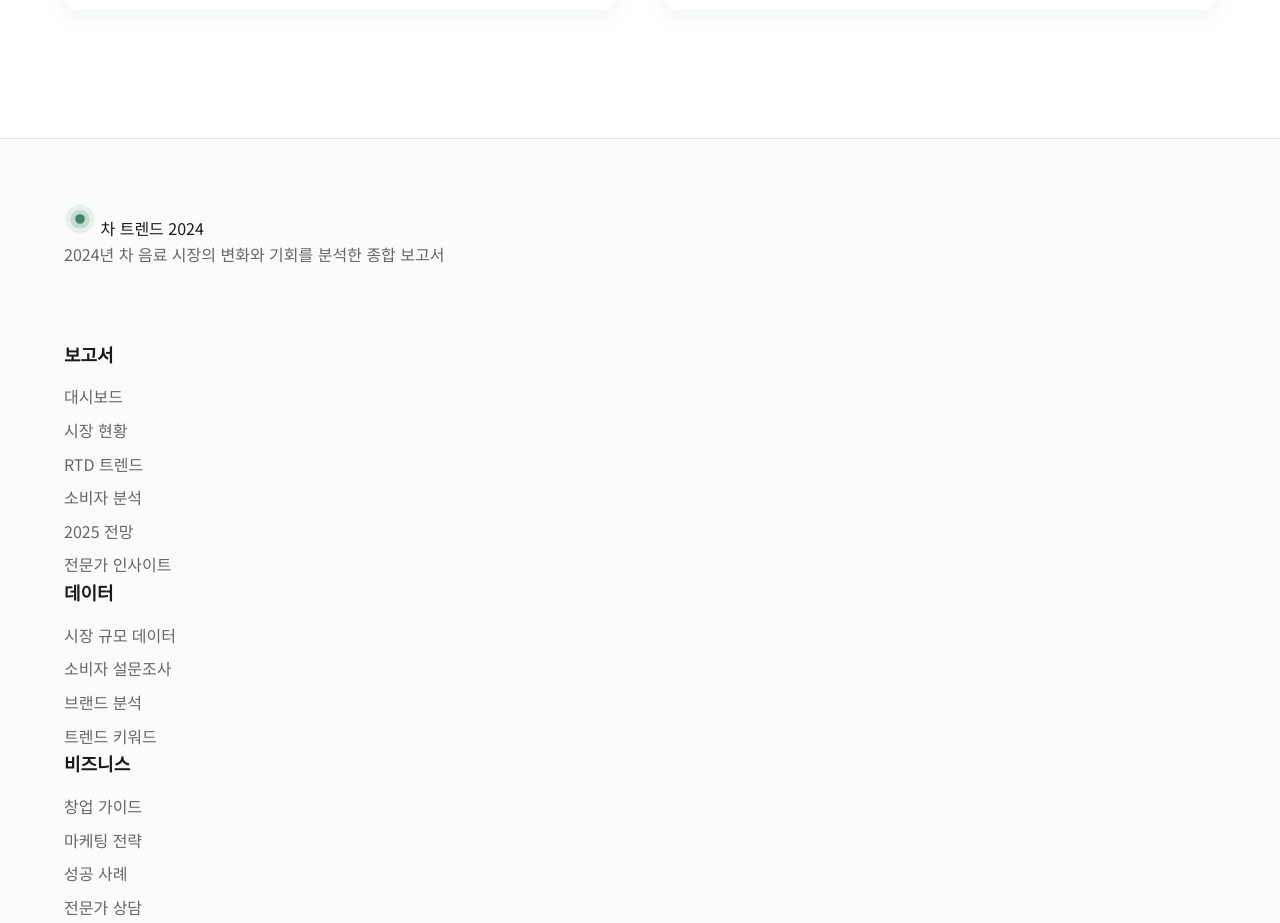
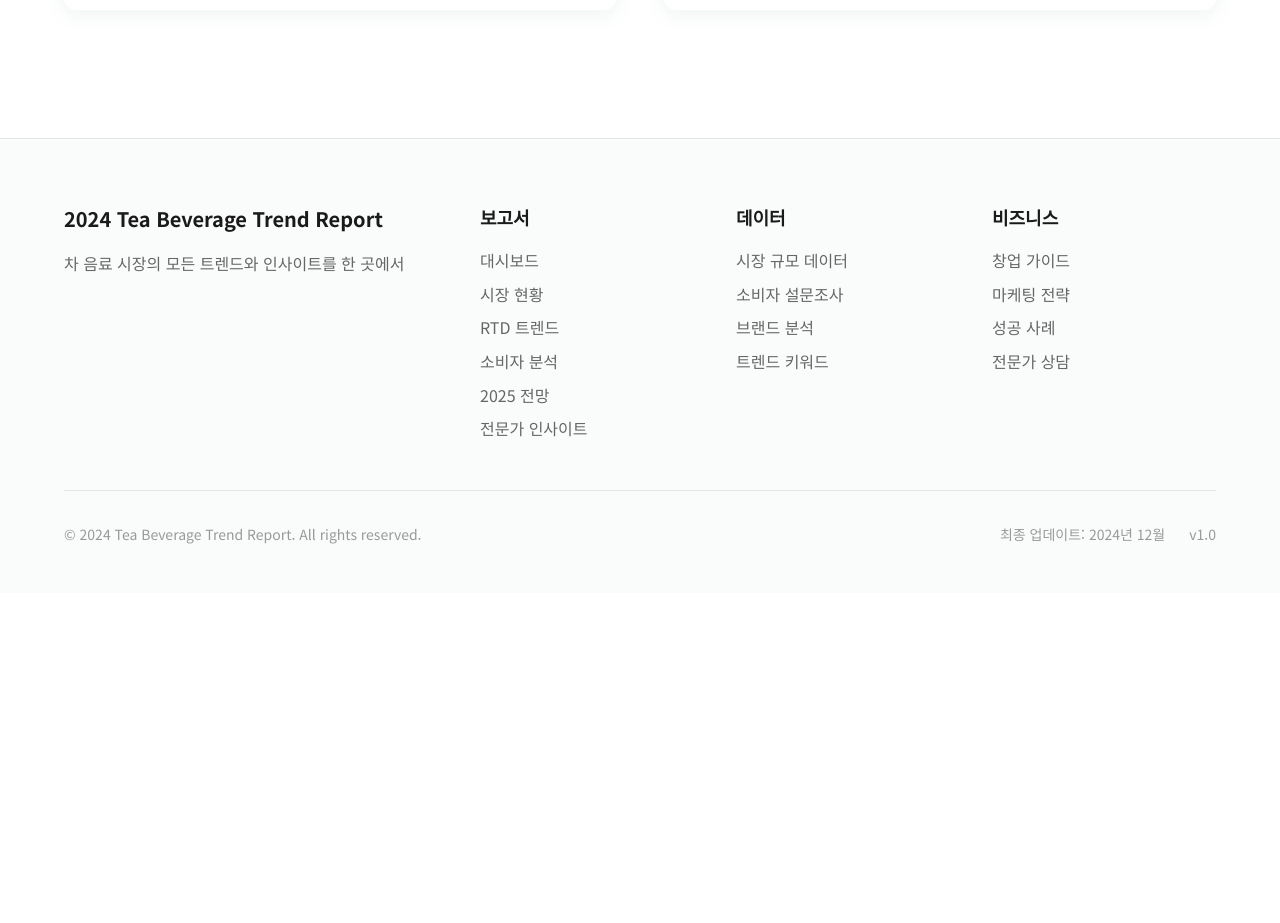
Before and after one commit to half-nomad/tea-brand-2024, a plain HTML site: page expert-insights.html in a window 1280 px wide. Shown: the part 6140-7063 px from the top of the page. After the commit the page ends 6733 px from the top, so only its background shows below. Drawn offline with nearby package versions, Linux system fonts and the light colour scheme.

Commit message:
fix: expert-insights.html 푸터를 다른 페이지와 완전히 동일하게 수정
- footer__main 구조로 변경
- footer__brand → footer__title 형태로 변경
- footer__links 컨테이너 추가
- role=contentinfo 제거하여 다른 페이지와 100% 일치

```diff
--- a/expert-insights.html
+++ b/expert-insights.html
@@ -779,25 +779,18 @@
     </main>
 
     <!-- Footer -->
-    <footer class="footer" role="contentinfo">
+    <footer class="footer">
         <div class="container">
             <div class="footer__content">
-                <div class="footer__brand">
-                    <div class="logo">
-                        <svg width="32" height="32" viewBox="0 0 40 40" aria-hidden="true">
-                            <circle cx="20" cy="20" r="18" fill="var(--primary-color)" opacity="0.1"/>
-                            <circle cx="20" cy="20" r="12" fill="var(--primary-color)" opacity="0.2"/>
-                            <circle cx="20" cy="20" r="6" fill="var(--primary-color)"/>
-                        </svg>
-                        <span class="logo__text">차 트렌드 2024</span>
+                <div class="footer__main">
+                    <div class="footer__brand">
+                        <h3 class="footer__title">2024 Tea Beverage Trend Report</h3>
+                        <p class="footer__description">
+                            차 음료 시장의 모든 트렌드와 인사이트를 한 곳에서
+                        </p>
                     </div>
-                    <p class="footer__description">
-                        2024년 차 음료 시장의 변화와 기회를 분석한 종합 보고서
-                    </p>
-                </div>
 
-                <div class="footer__content-right">
-                    <div class="footer__columns">
+                    <div class="footer__links">
                         <div class="footer__column">
                             <h4 class="footer__column-title">보고서</h4>
                             <ul class="footer__list">
```
